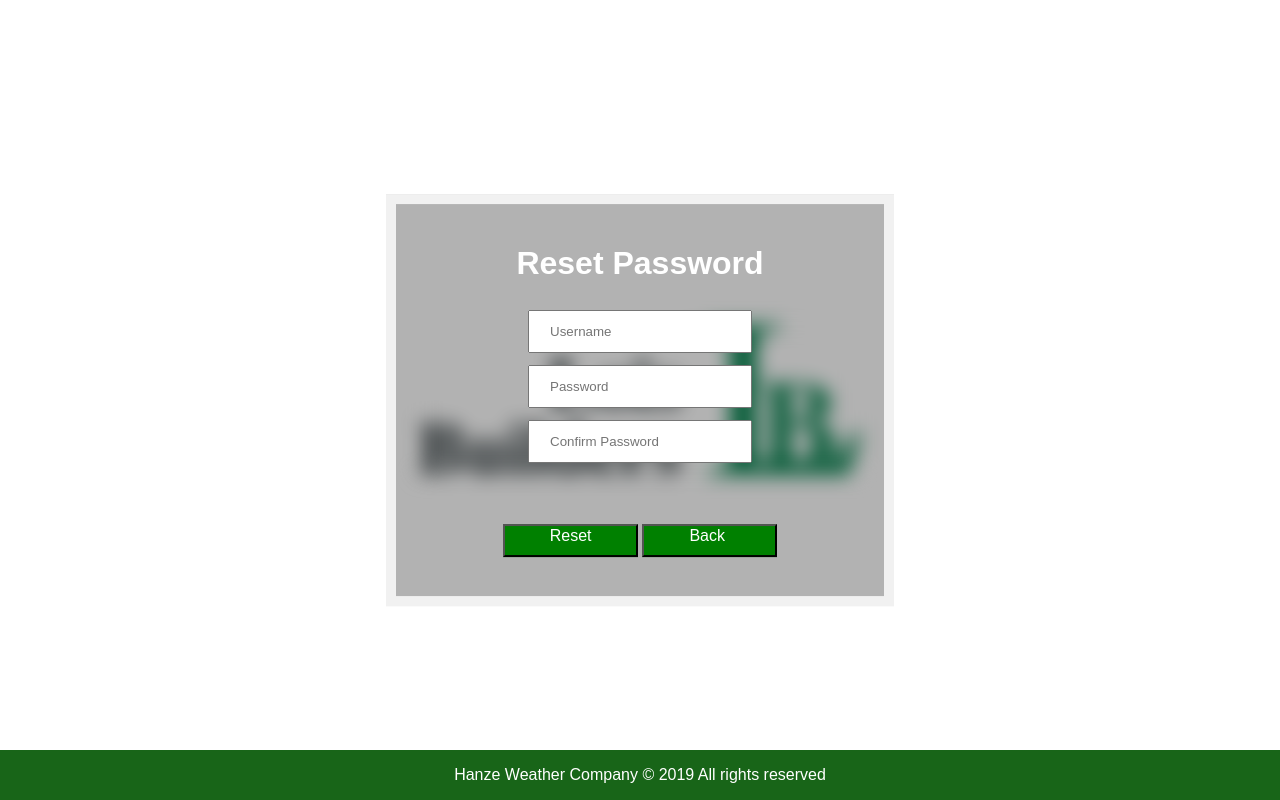
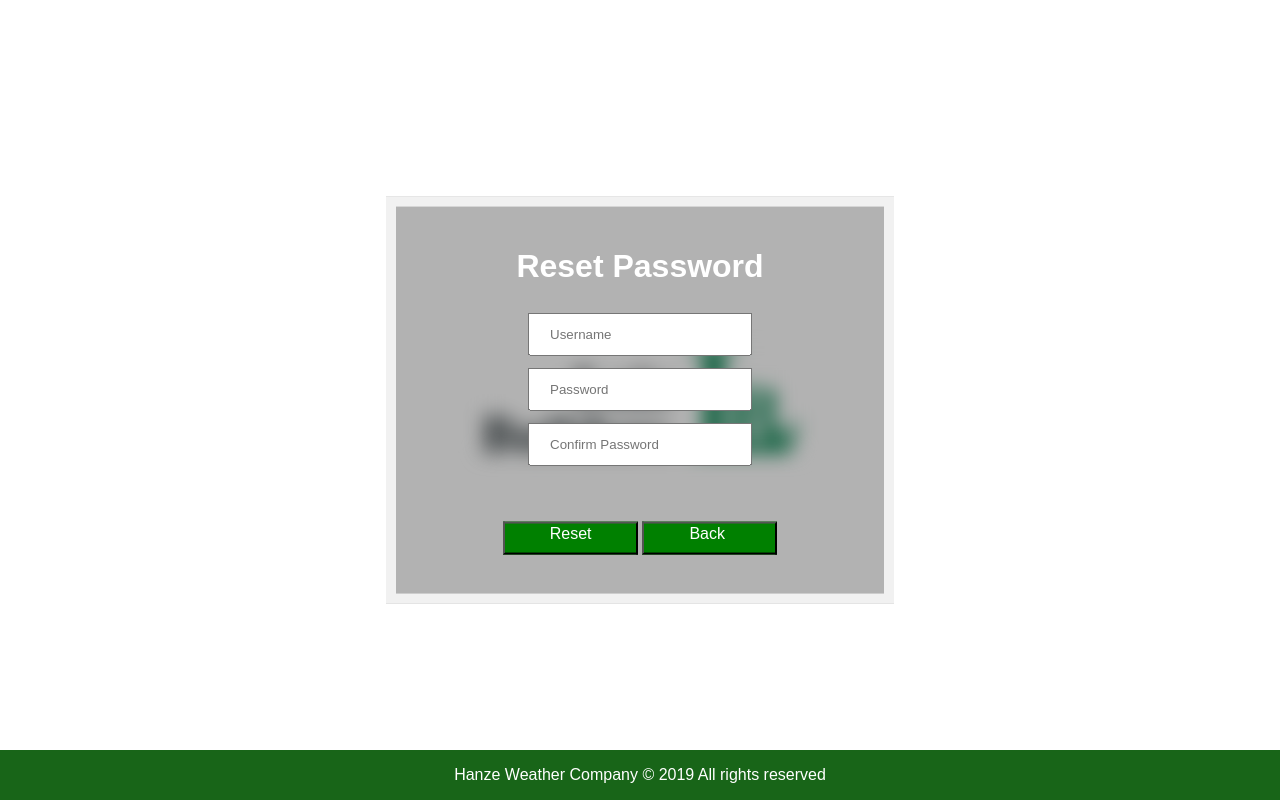
Before and after one commit to FrankIin/HanzeWeatherCompany, a PHP site: page /pass_reset.php in a window 1280 px wide. Run offline with PHP 8.4, Linux system fonts and the light colour scheme.

Commit message:
slight style changes

```diff
--- a/WEBSERVER/root/navbar_home.php
+++ b/WEBSERVER/root/navbar_home.php
@@ -53,6 +53,8 @@ background-color: #4CAF50;
   <li style="float:right"><font size = 4><a>Welcome <?php echo $_SESSION['username']; ?></a></font></li>
 
 
+
+
 </ul>
 
 </body>
--- a/WEBSERVER/root/pass_reset.php
+++ b/WEBSERVER/root/pass_reset.php
@@ -3,7 +3,7 @@
 <style>
 .error
 {color: #D12C2C;
- font-size: 30px;
+ font-size: 25px;
 }
 </style>
 
--- a/WEBSERVER/root/style.css
+++ b/WEBSERVER/root/style.css
@@ -16,7 +16,7 @@ body {
 	height: 100%;
 	background-position: center;
 	background-repeat: no-repeat;
-	background-size: 35%;
+	background-size: 25%;
 }
 
 /* background text properties */
```
